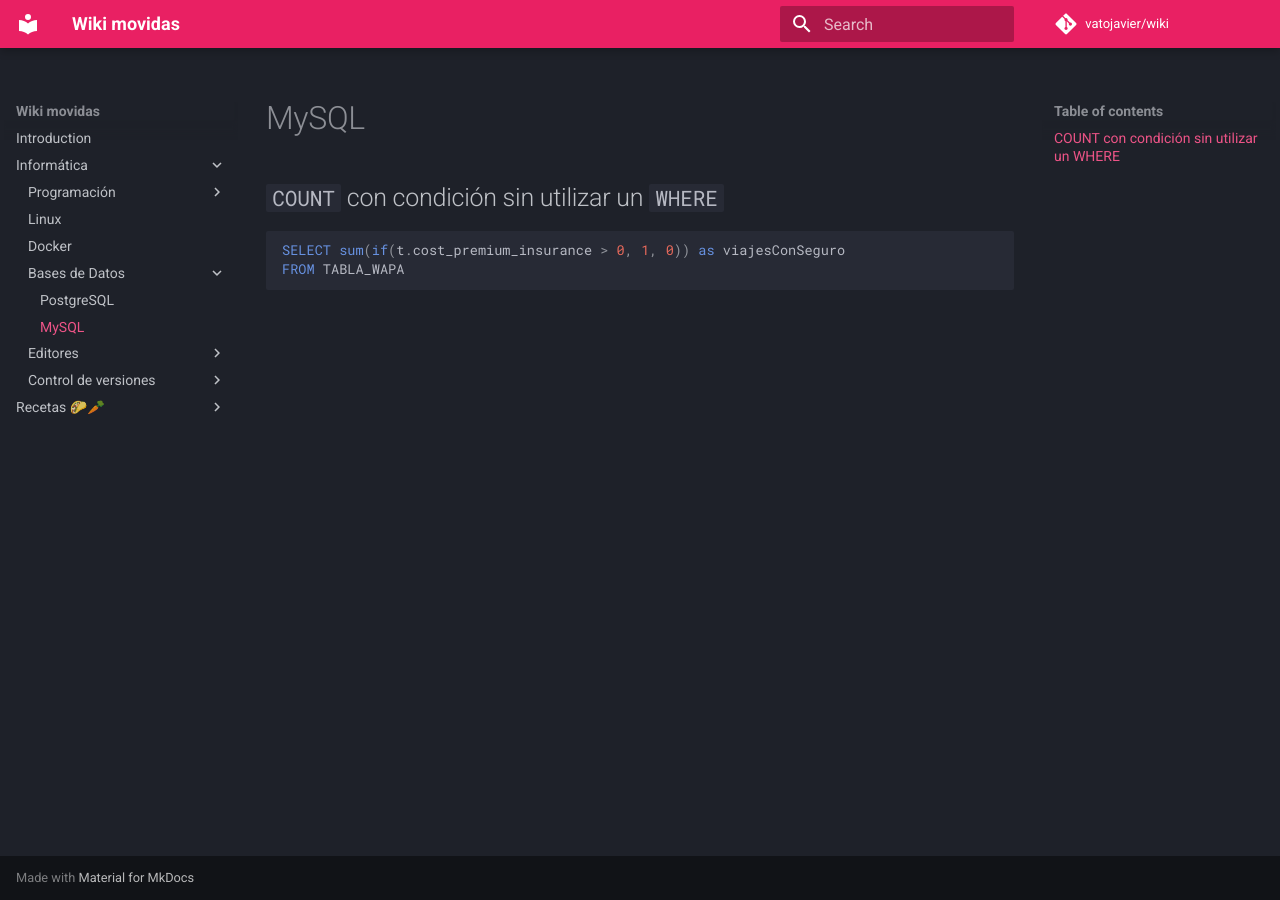
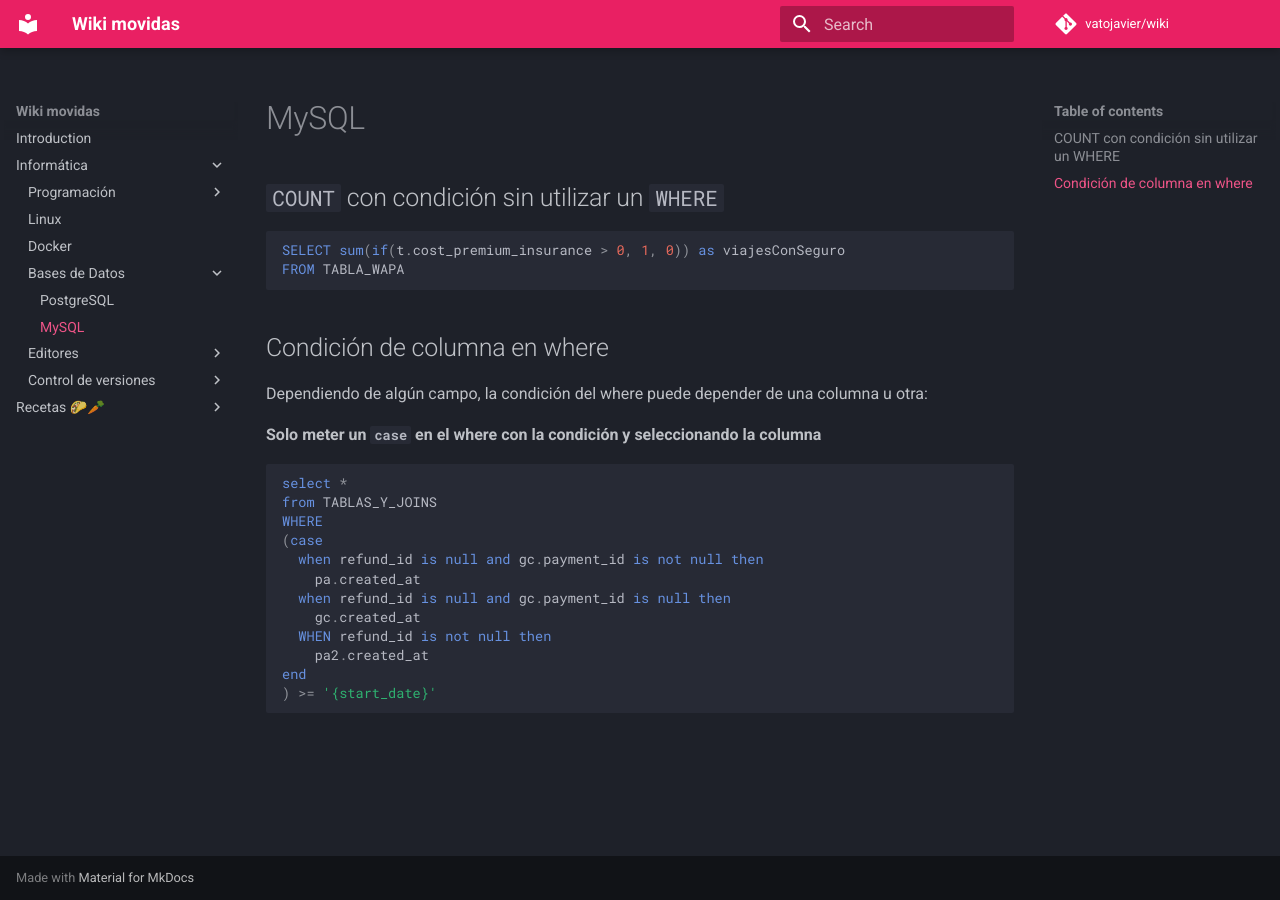
Before and after one commit to vatojavier/wiki, an MkDocs documentation site: the page built from docs/informatica/BBDD/MySQL.md, in a window 1280 px wide. Built offline with MkDocs 1.6.1 and Material for MkDocs 9.7.7, drawn with Linux system fonts in a browser that asks for light colours; comment, search, counter and statistics services are not loaded.

Commit message:
Update MySQL.md

````diff
--- a/docs/informatica/BBDD/MySQL.md
+++ b/docs/informatica/BBDD/MySQL.md
@@ -5,3 +5,23 @@
 SELECT sum(if(t.cost_premium_insurance > 0, 1, 0)) as viajesConSeguro
 FROM TABLA_WAPA
 ```
+
+## Condición de columna en where
+Dependiendo de algún campo, la condición del where puede depender de una columna u otra:
+
+**Solo meter un `case` en el where con la condición y seleccionando la columna**
+
+```sql
+select *
+from TABLAS_Y_JOINS
+WHERE
+(case
+  when refund_id is null and gc.payment_id is not null then
+    pa.created_at
+  when refund_id is null and gc.payment_id is null then
+    gc.created_at
+  WHEN refund_id is not null then
+    pa2.created_at
+end
+) >= '{start_date}'
+```
````
